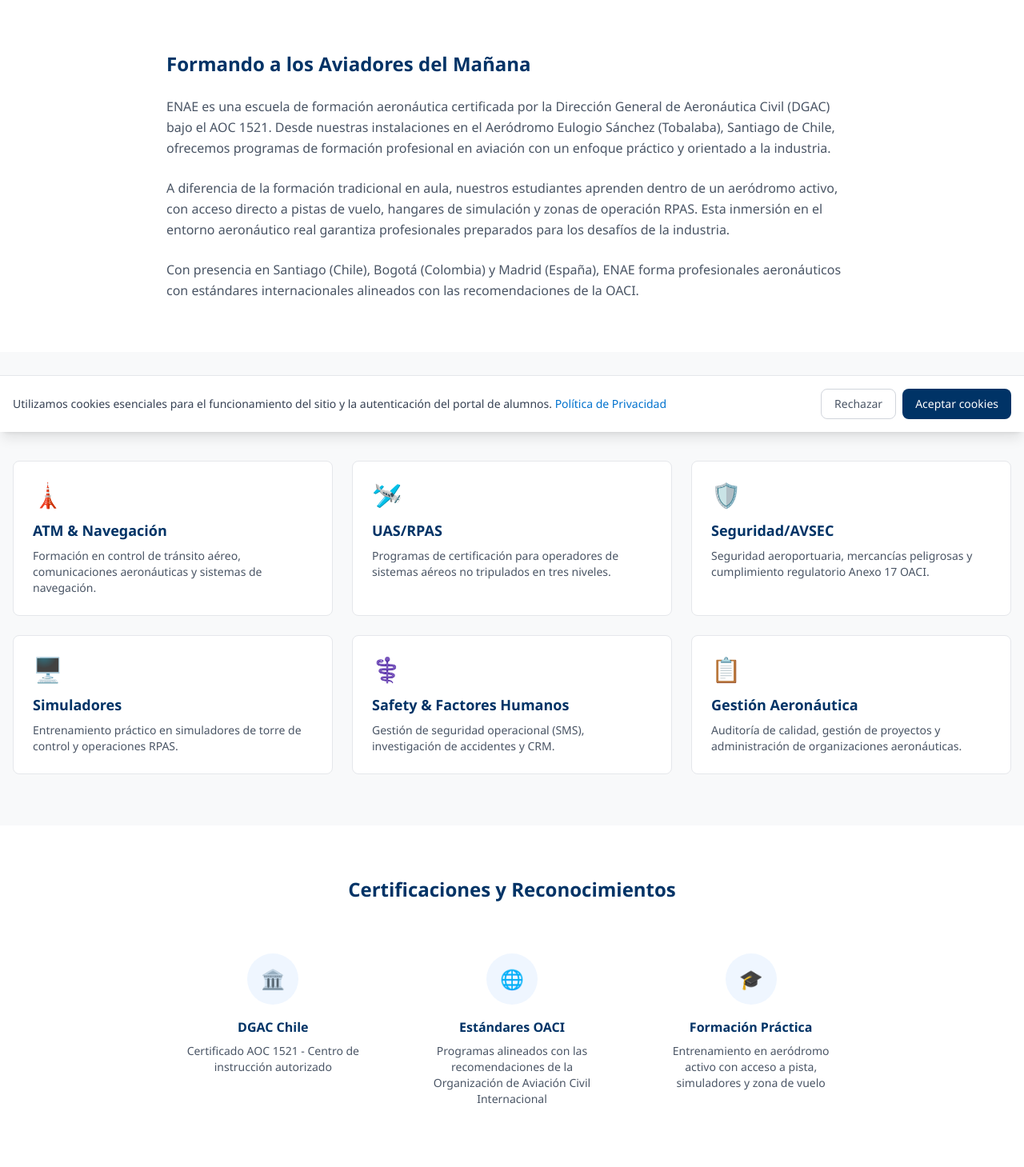
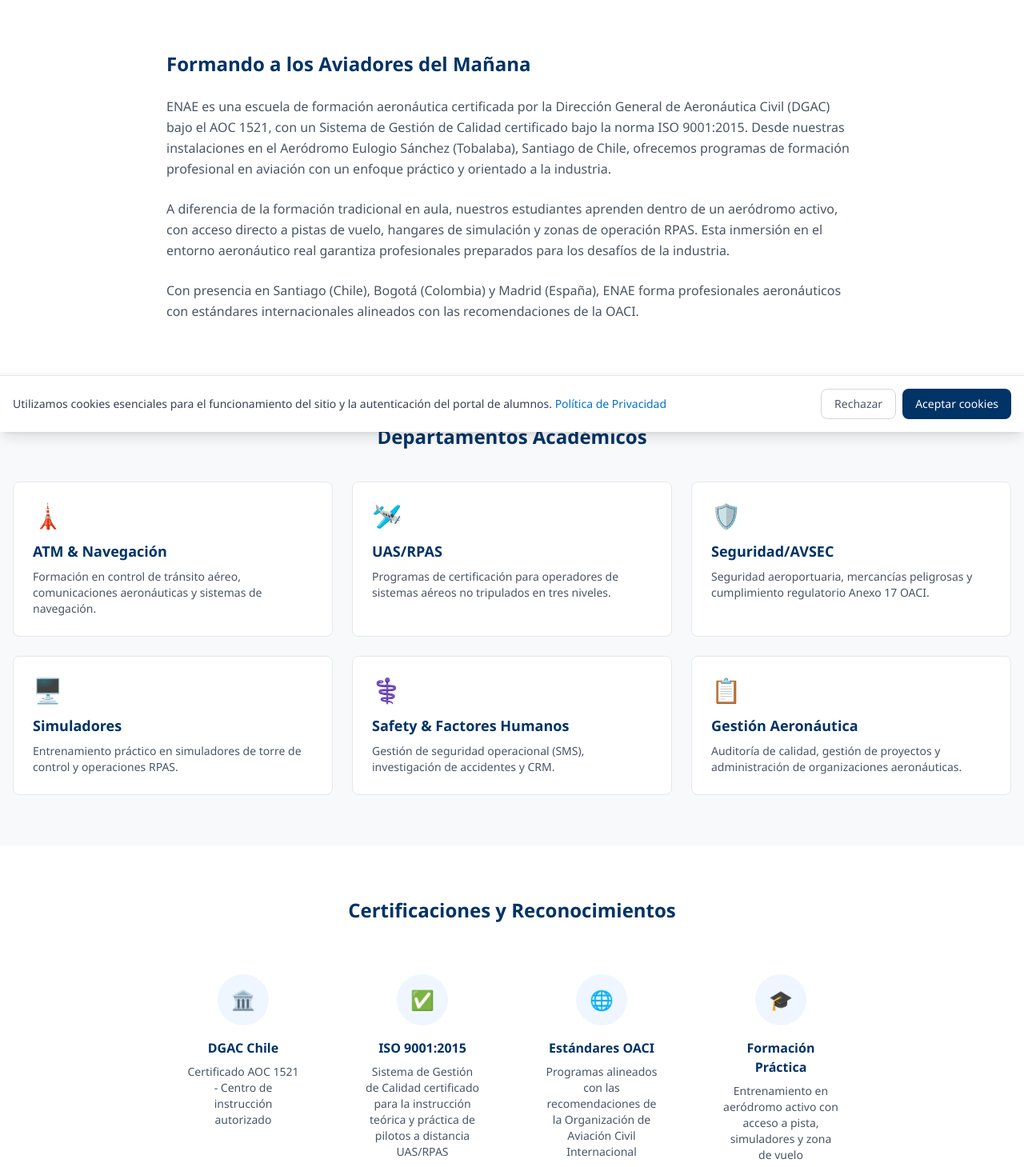
Before and after one commit to cenaeaero/enae, a Next.js app: page /institucional in a window 1280 px wide. Shown: the part 260-1719 px from the top of the page at 80% size. Built offline with nearby package versions, Linux system fonts and the light colour scheme.

Commit message:
feat: certificacion ISO 9001:2015 en pagina institucional (texto + tarjeta con N° de certificado)

```diff
--- a/src/app/institucional/page.tsx
+++ b/src/app/institucional/page.tsx
@@ -60,11 +60,12 @@ export default function InstitucionalPage() {
             </h2>
             <p className="text-gray-600 leading-relaxed mb-6">
               ENAE es una escuela de formación aeronáutica certificada por la
-              Dirección General de Aeronáutica Civil (DGAC) bajo el AOC 1521.
-              Desde nuestras instalaciones en el Aeródromo Eulogio Sánchez
-              (Tobalaba), Santiago de Chile, ofrecemos programas de formación
-              profesional en aviación con un enfoque práctico y orientado a la
-              industria.
+              Dirección General de Aeronáutica Civil (DGAC) bajo el AOC 1521,
+              con un Sistema de Gestión de Calidad certificado bajo la norma
+              ISO 9001:2015. Desde nuestras instalaciones en el Aeródromo
+              Eulogio Sánchez (Tobalaba), Santiago de Chile, ofrecemos
+              programas de formación profesional en aviación con un enfoque
+              práctico y orientado a la industria.
             </p>
             <p className="text-gray-600 leading-relaxed mb-6">
               A diferencia de la formación tradicional en aula, nuestros
@@ -112,7 +113,7 @@ export default function InstitucionalPage() {
           <h2 className="text-2xl font-bold text-[#003366] mb-10">
             Certificaciones y Reconocimientos
           </h2>
-          <div className="grid grid-cols-1 md:grid-cols-3 gap-8">
+          <div className="grid grid-cols-1 md:grid-cols-2 lg:grid-cols-4 gap-8">
             <div className="p-6">
               <div className="w-16 h-16 bg-blue-50 rounded-full flex items-center justify-center mx-auto mb-4">
                 <span className="text-2xl">🏛️</span>
@@ -120,6 +121,19 @@ export default function InstitucionalPage() {
               <h3 className="font-semibold text-[#003366] mb-2">DGAC Chile</h3>
               <p className="text-sm text-gray-600">
                 Certificado AOC 1521 - Centro de instrucción autorizado
+              </p>
+            </div>
+            <div className="p-6">
+              <div className="w-16 h-16 bg-blue-50 rounded-full flex items-center justify-center mx-auto mb-4">
+                <span className="text-2xl">✅</span>
+              </div>
+              <h3 className="font-semibold text-[#003366] mb-2">ISO 9001:2015</h3>
+              <p className="text-sm text-gray-600">
+                Sistema de Gestión de Calidad certificado para la instrucción
+                teórica y práctica de pilotos a distancia UAS/RPAS
+              </p>
+              <p className="text-xs text-gray-400 mt-2">
+                Cert. N° ESC/QMS/G26/5904 · SAARA · Acreditado UAF (IAF)
               </p>
             </div>
             <div className="p-6">
```
